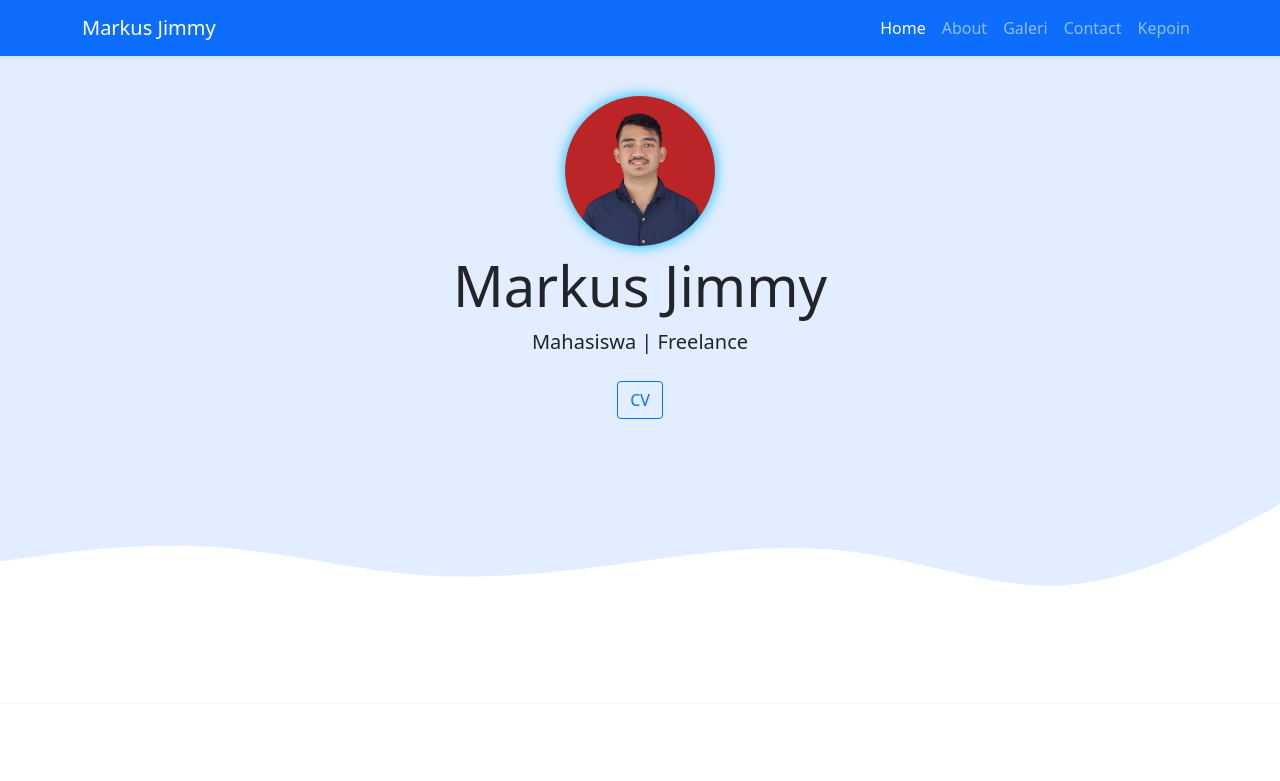
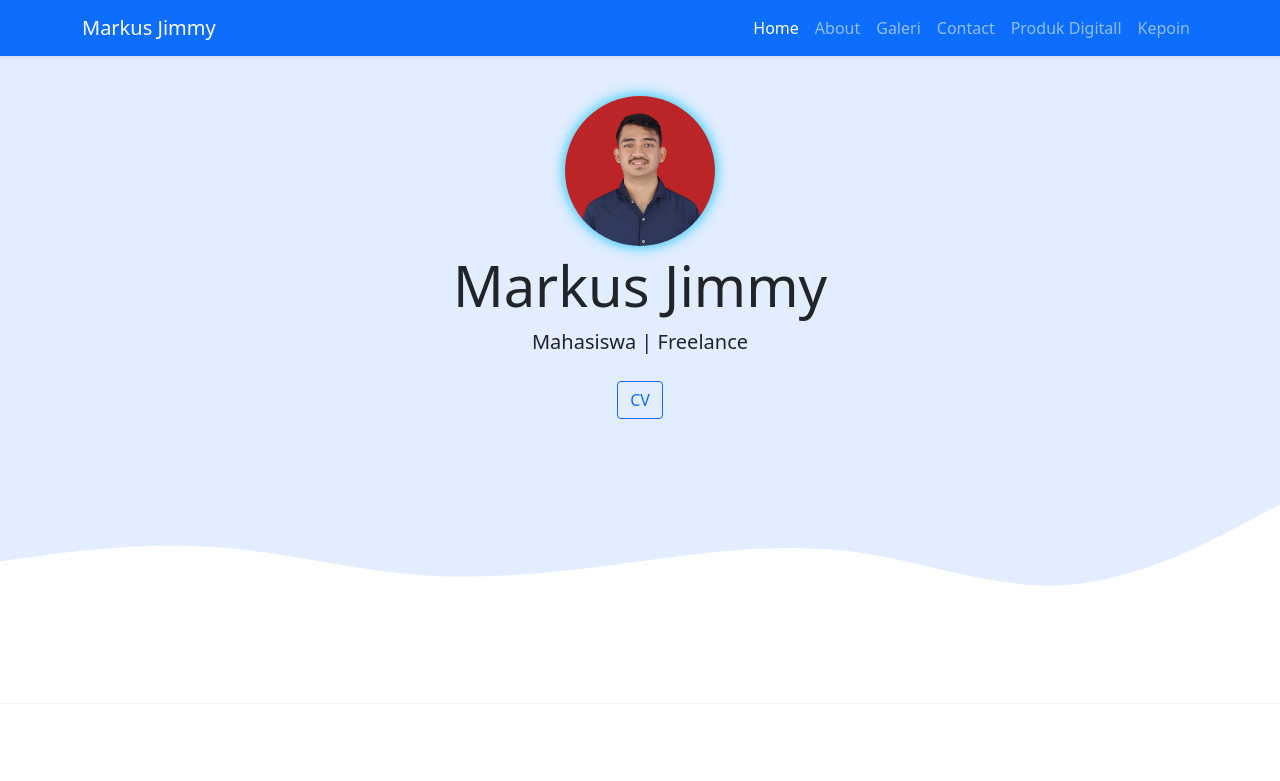
Before and after one commit to Markusjimmy/Jimmy, a plain HTML site: page index.html in a window 1280 px wide. Shown: the top 781 px of the page. Drawn offline with nearby package versions, Linux system fonts and the light colour scheme.

Commit message:
Update index.html

```diff
--- a/index.html
+++ b/index.html
@@ -37,6 +37,9 @@
         </li>
         <li class="nav-item">
           <a class="nav-link" href="#contact">Contact</a>
+        </li>
+              <li class="nav-item">
+          <a class="nav-link" href="https://lynk.id/jimbeliyau" target="_blank" rel="noopener noreferrer">Produk Digitall</a>
         </li>
             <li class="nav-item">
           <a class="nav-link" href="https://markusjimmy.github.io/Jim/" target="_blank" rel="noopener noreferrer">Kepoin</a>
```
